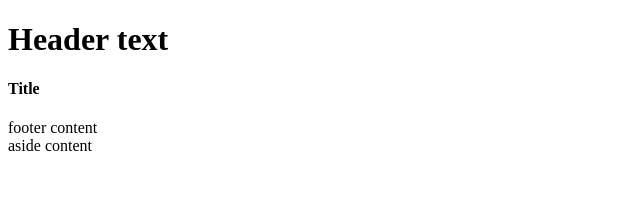
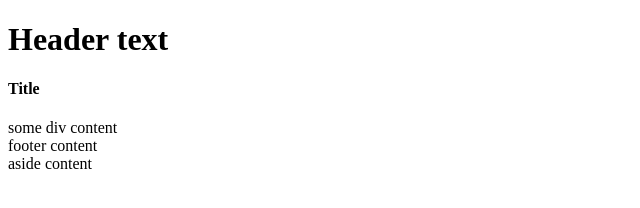
Before and after one commit to vinnik-v/git-testing, a plain HTML site: page index.html in a window 1280 px wide. Shown: the whole page, without its empty margins (0-640 px from the left). Drawn offline with Linux system fonts and the light colour scheme.

Commit message:
added some div

```diff
--- a/index.html
+++ b/index.html
@@ -12,6 +12,9 @@
     </header>
     <main>
         <h4>Title</h4>
+        <div class="some-div">
+            some div content
+        </div>
     </main>
     <footer>footer content</footer>
     <aside>aside content</aside>
```
